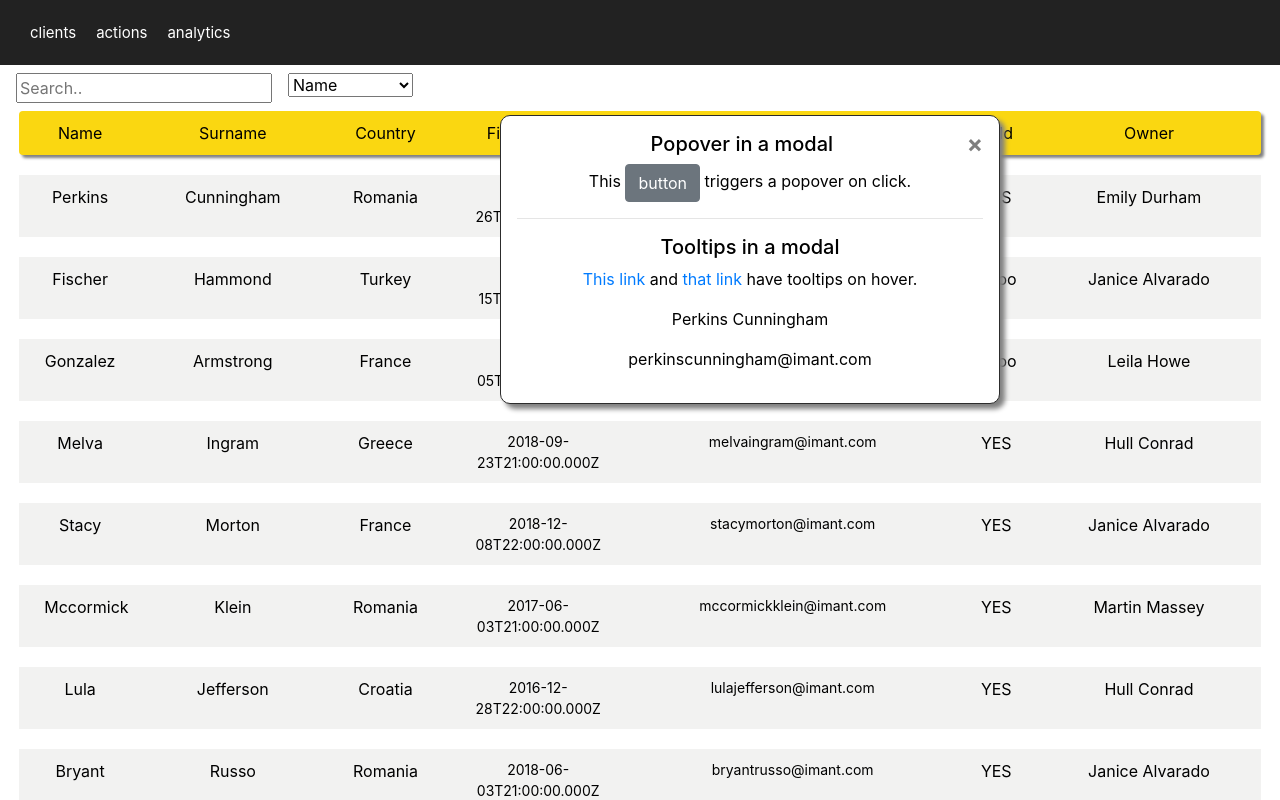
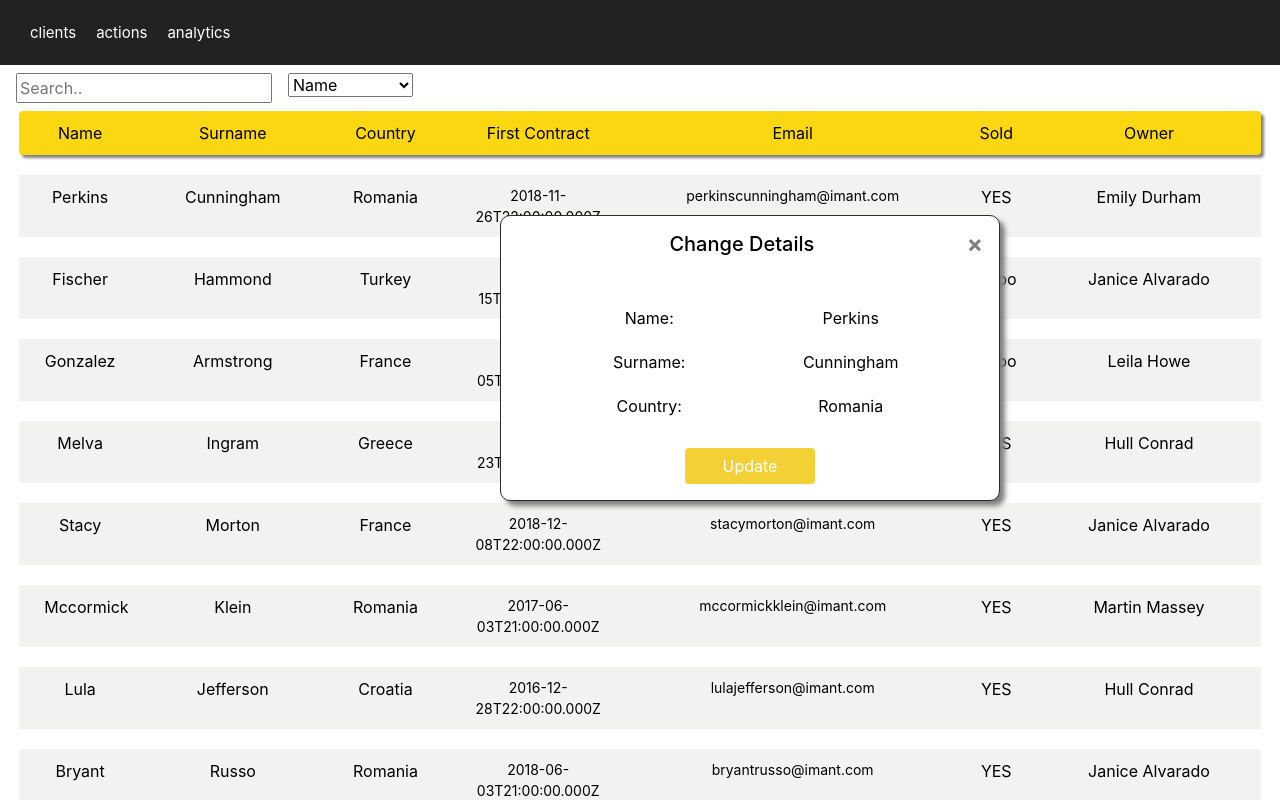
Before and after one commit to AnastasiyaZinman/CRM, a React (Create React App) app: page /clients in a window 1280 px wide. Both pictures are taken after a click on the element 640 px from the left and 206 px from the top of the page. Shown: the top 800 px of the page. Built offline with nearby package versions, Linux system fonts and the light colour scheme.

Commit message:
close button works

```diff
--- a/package.json
+++ b/package.json
@@ -4,6 +4,7 @@
   "private": true,
   "dependencies": {
     "bootstrap": "^4.1.3",
+    "jquery": "^3.3.1",
     "react": "^16.5.2",
     "react-dom": "^16.5.2",
     "react-router-dom": "^4.3.1",
--- a/src/components/Client.js
+++ b/src/components/Client.js
@@ -1,7 +1,4 @@
 import React, { Component } from 'react';
-import { BrowserRouter as Router, Route, Link } from 'react-router-dom';
-import ClientInfo from './ClientInfo';
-
 class Client extends Component {
     constructor() {
         super();
@@ -19,7 +16,6 @@ class Client extends Component {
         const fullName=clientInfo.name.split(" ");
         // console.log("ClientInfo",fullName[0], " ", fullName[1]);
         return (
-
                 <div className="row row-regular text-center" onClick={this.getClientInfo} id={clientInfo._id}>
                 {/* <Link to={this.props.link} key={clientInfo.id}> */}
                   <div className="col-md-1">{fullName[0]}</div>
--- a/src/components/ClientInfo.js
+++ b/src/components/ClientInfo.js
@@ -1,29 +1,42 @@
 import React, { Component } from 'react';
 import './clientInfo.css';
+// import '../../node_modules/bootstrap/dist/js/bootstrap.min.js';
 class ClientInfo extends Component {
     constructor() {
         super();
-        this.state = {}
+        this.state = {
+        }
+    }
+    closeBox =()=>{
+        this.props.closeBox()
     }
     render() {
         console.log("clientInfo page", this.props.info);
         let currentClient = this.props.info;
+        const fullName = currentClient.name.split(" ");
         return (
-
-                <div className="modal-body">
-                <button type="button" className="close" aria-label="Close">
-                <span aria-hidden="true">&times;</span>
+            <div className="modal-body">
+                <button type="button" className="close" onClick={this.closeBox}>
+                    <span aria-hidden="true">&times;</span>
                 </button>
-                    <h5>Popover in a modal</h5>
-                    <p>This <a href="#" role="button" className="btn btn-secondary popover-test" title="Popover title" data-content="Popover body content is set in this attribute.">button</a> triggers a popover on click.</p>
-                    <hr />
-                    <h5>Tooltips in a modal</h5>
-                    <p><a href="#" className="tooltip-test" title="Tooltip">This link</a> and <a href="#" className="tooltip-test" title="Tooltip">that link</a> have tooltips on hover.</p>
-                <p>{currentClient.name}</p>
-                <p>{currentClient.email}</p>
+                <h5>Change Details</h5>
+                <div className="container">
+                    <div className="row">
+                        <div className="col col-w">Name:</div>
+                        <div className="col col-w">{fullName[0]}</div>
+                        <div className="w-100"></div>
+                        <div className="col col-w">Surname:</div>
+                        <div className="col col-w">{fullName[1]}</div>
+                        <div className="w-100"></div>
+                        <div className="col col-w">Country:</div>
+                        <div className="col col-w">{currentClient.country}</div>
+                </div>
+                <button type="button" className="btn btn-info btn-update">Update</button>
+                {/* <input type="button" className="btn btn-info" value="Input Button" /> */}
+                </div>
                 </div>
 
-        )
-    }
-}
+                )
+            }
+        }
 export default ClientInfo;
--- a/src/components/Clients.js
+++ b/src/components/Clients.js
@@ -1,5 +1,5 @@
 import React, { Component } from 'react';
-import { BrowserRouter as Router, Route, Link } from 'react-router-dom';
+// import { BrowserRouter as Router, Route, Link } from 'react-router-dom';
 import Client from './Client.js';
 import ClientInfo from './ClientInfo';
 class Clients extends Component {
@@ -37,6 +37,12 @@ class Clients extends Component {
               currentClientInfo: info
           })
       }
+      closeClientInfo =() => {
+            this.setState({
+              showComponent: false,
+              currentClientInfo: ''
+          })
+      }
     generateOptions(){
         return this.state.topNames.map((item, i) => {
             console.log("item",item);
@@ -56,12 +62,14 @@ class Clients extends Component {
             console.log(e.target.value);
             this.setState({searchWord: e.target.value})
           }
+
     render() {
         console.log("searchWord",this.state.searchWord);
         return (
             <div className="table-body">
+
              {this.state.showComponent ?
-            <ClientInfo info={this.state.currentClientInfo} />
+            <ClientInfo info={this.state.currentClientInfo} closeBox={this.closeClientInfo}/>
             : null
             }
                  <span className="float-left ml-3 mt-2 mb-2">
@@ -73,13 +81,6 @@ class Clients extends Component {
                 </div>
                 <div className="row row-main rounded">
                 {this.generateTopRow()}
-                    {/* <div className="col-md-1">Name</div>
-                    <div className="col-md-2">Surname</div>
-                    <div className="col-md-1">Country</div>
-                    <div className="col-md-2">First Contract</div>
-                    <div className="col-md-3">Email</div>
-                    <div className="col-md-1">Sold</div>
-                    <div className="col-md-2">Owner</div> */}
                 </div>
                 <span>{this.generateRowsInfo()}</span>
             </div>
--- a/src/components/clientInfo.css
+++ b/src/components/clientInfo.css
@@ -1,6 +1,6 @@
 .modal-body{
   position: absolute;
-  margin-top:50px;
+  margin-top: 150px;
   margin-left:500px;
   width:500px;
   z-index: 10;
@@ -9,3 +9,17 @@
   border-radius: 10px;
     border: 1px solid rgb(44, 44, 44);
 }
+.col-w{
+  margin-top:20px;
+}
+.btn-update{
+width:130px;
+background-color: #f3d036;
+border: none ;
+}
+.btn-update:hover{
+  background-color: rgb(122, 122, 122);
+}
+.btn-update:checked{
+  background-color: rgb(65, 63, 63);
+}
```
Also changed, not shown: 1 other file (tests, documents, lock files or other folders).
